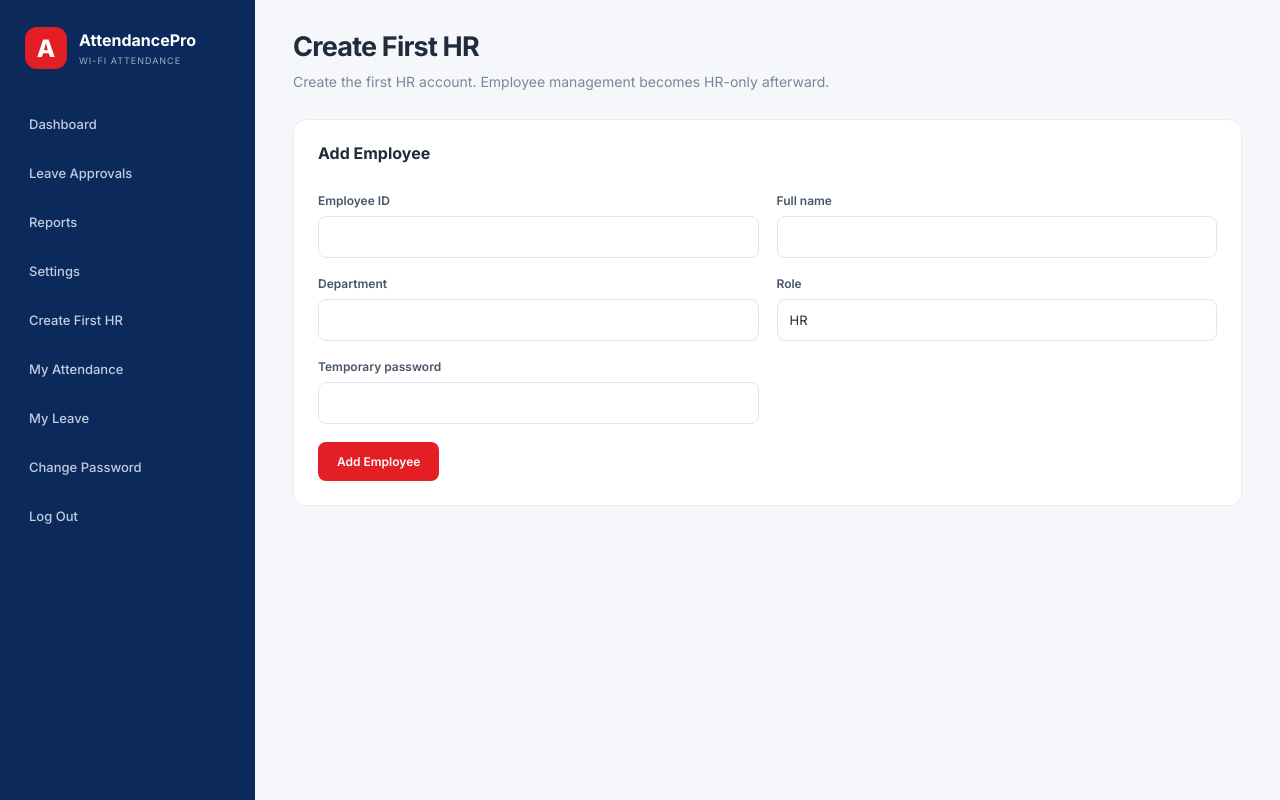
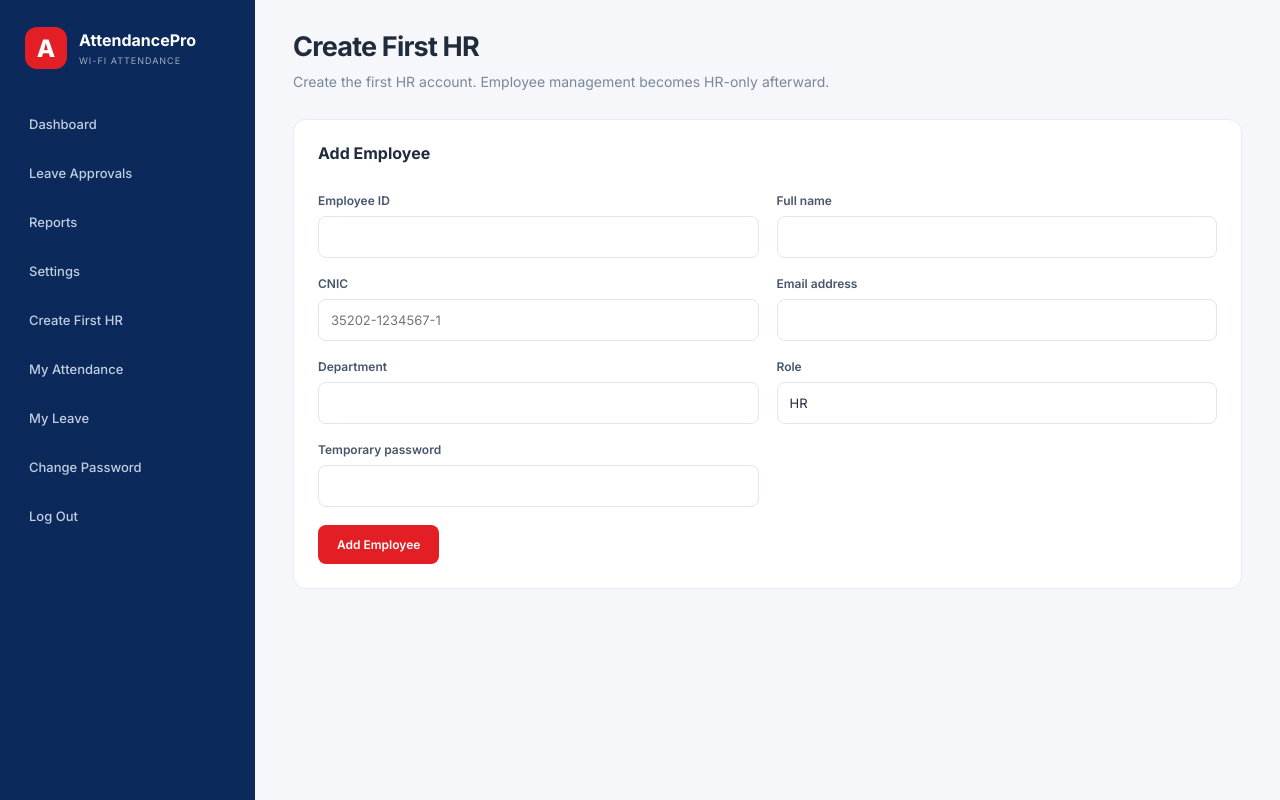
Before and after one commit to Ubaid-Khan0/attendance-by-wifi, a Flask app: page /hr/employees in a window 1280 px wide. Run offline with Flask 3, Linux system fonts and the light colour scheme; the visitor is signed in with stand-in values (Sample User, id 1); data that the repository does not hold is empty; some libraries are stand-ins or nearby versions.

Commit message:
Preserve removed employee records

```diff
--- a/app.py
+++ b/app.py
@@ -2,6 +2,7 @@ import csv
 import io
 import ipaddress
 import os
+import re
 import secrets
 import sqlite3
 from datetime import date, datetime, time, timedelta
@@ -66,6 +67,16 @@ def today_pk():
 
 def valid_password(value):
     return len(value) >= 8 and any(c.isalpha() for c in value) and any(c.isdigit() for c in value)
+
+
+def employee_contact_details(form):
+    cnic = re.sub(r"\D", "", form.get("cnic", ""))
+    email = form.get("email", "").strip().lower()
+    return cnic, email
+
+
+def valid_employee_contact(cnic, email):
+    return len(cnic) == 13 and cnic.isdigit() and re.fullmatch(r"[^@\s]+@[^@\s]+\.[^@\s]+", email)
 
 
 def selected_reason(form, field, choices):
@@ -601,6 +612,7 @@ def employees():
 @employee_management_required
 def add_employee():
     code, name, department, password, role = (request.form.get(k, "").strip() for k in ("employee_code", "full_name", "department", "password", "role"))
+    cnic, email = employee_contact_details(request.form)
     bootstrap_hr = session.get("role") == "admin"
     if bootstrap_hr:
         role = "hr"
@@ -608,13 +620,15 @@ def add_employee():
         flash("Select a valid employee role.", "error"); return redirect(url_for("employees"))
     if not code or not name or not valid_password(password):
         flash("Code, name, and a valid password are required.", "error"); return redirect(url_for("employees"))
+    if not valid_employee_contact(cnic, email):
+        flash("Enter a valid 13-digit CNIC and email address.", "error"); return redirect(url_for("employees"))
     connection = get_connection()
     try:
-        connection.execute("INSERT INTO employees(employee_code,full_name,department,password_hash,must_change_password,role) VALUES(?,?,?,?,1,?)", (code, name, department or None, generate_password_hash(password), role))
+        connection.execute("INSERT INTO employees(employee_code,full_name,department,cnic,email,password_hash,must_change_password,role) VALUES(?,?,?,?,?,?,1,?)", (code, name, department or None, cnic, email, generate_password_hash(password), role))
         connection.commit(); flash("Employee added.", "success")
         if bootstrap_hr:
             return redirect(url_for("admin_dashboard"))
-    except sqlite3.IntegrityError: flash("That employee code already exists.", "error")
+    except sqlite3.IntegrityError: flash("That employee ID, CNIC, or email already exists, including in removed employee records.", "error")
     finally: connection.close()
     return redirect(url_for("employees"))
 
@@ -635,21 +649,29 @@ def edit_employee(employee_id):
         if request.method == "POST":
             name = request.form.get("full_name", "").strip()
             department = request.form.get("department", "").strip()
+            cnic, email = employee_contact_details(request.form)
             role = request.form.get("role", "").strip()
             active = 1 if request.form.get("is_active") else 0
             if not name:
                 flash("Full name is required.", "error")
+            elif not valid_employee_contact(cnic, email):
+                flash("Enter a valid 13-digit CNIC and email address.", "error")
             elif role not in {"employee", "intern", "manager", "hr"}:
                 flash("Select a valid employee role.", "error")
             elif employee_id == session["user_id"] and (role != "hr" or not active):
                 flash("You cannot remove your own HR access or deactivate your account.", "error")
             else:
                 deactivated = None if active else now_pk().isoformat(sep=" ", timespec="seconds")
-                connection.execute("""
-                    UPDATE employees SET full_name=?, department=?, role=?, is_active=?, deactivated_at=?
-                    WHERE id=?
-                """, (name, department or None, role, active, deactivated, employee_id))
-                connection.commit()
+                try:
+                    connection.execute("""
+                        UPDATE employees SET full_name=?, department=?, cnic=?, email=?, role=?, is_active=?, deactivated_at=?
+                        WHERE id=?
+                    """, (name, department or None, cnic, email, role, active, deactivated, employee_id))
+                    connection.commit()
+                except sqlite3.IntegrityError:
+                    connection.rollback()
+                    flash("That CNIC or email already belongs to another employee.", "error")
+                    return render_template("edit_employee.html", employee=employee)
                 if employee_id == session["user_id"]:
                     session["employee_name"] = name
                 flash("Employee details updated.", "success")
@@ -671,7 +693,8 @@ def toggle_employee(employee_id):
             if not employee: abort(404)
             active = 0 if employee["is_active"] else 1
             deactivated = now_pk().isoformat(sep=" ", timespec="seconds") if not active else None
-            connection.execute("UPDATE employees SET is_active=?, deactivated_at=? WHERE id=?", (active, deactivated, employee_id)); connection.commit(); flash("Employee status updated.", "success")
+            connection.execute("UPDATE employees SET is_active=?, deactivated_at=? WHERE id=?", (active, deactivated, employee_id)); connection.commit()
+            flash("Employee restored." if active else "Employee removed. Their ID and records have been permanently reserved.", "success")
     finally: connection.close()
     return redirect(url_for("employees"))
 
--- a/database.py
+++ b/database.py
@@ -38,9 +38,11 @@ def create_tables():
             "is_active INTEGER NOT NULL DEFAULT 1",
             "must_change_password INTEGER NOT NULL DEFAULT 0",
             "failed_login_attempts INTEGER NOT NULL DEFAULT 0", "locked_until TEXT",
-            "deactivated_at TEXT",
+            "deactivated_at TEXT", "cnic TEXT", "email TEXT",
         ):
             _add_column(connection, "employees", definition)
+        connection.execute("CREATE UNIQUE INDEX IF NOT EXISTS idx_employees_cnic ON employees(cnic) WHERE cnic IS NOT NULL")
+        connection.execute("CREATE UNIQUE INDEX IF NOT EXISTS idx_employees_email ON employees(LOWER(email)) WHERE email IS NOT NULL")
 
         connection.execute("""
             CREATE TABLE IF NOT EXISTS attendance (
--- a/templates/edit_employee.html
+++ b/templates/edit_employee.html
@@ -1,13 +1,15 @@
 {% extends 'base.html' %}
 {% block title %}Edit Employee{% endblock %}
 {% block content %}
-<header class="topbar"><div><h1>Edit Employee</h1><p class="subtitle">Employee ID cannot be changed.</p></div></header>
+<header class="topbar"><div><h1>Edit Employee</h1><p class="subtitle">Employee ID cannot be changed or reused.</p></div></header>
 <section class="content-card">
     <div class="section-header"><h2>{{ employee.full_name }}</h2></div>
     <form method="post" class="employee-form">
         <input type="hidden" name="csrf_token" value="{{ csrf_token() }}">
         <div class="form-field"><label>Employee ID</label><input value="{{ employee.employee_code }}" disabled></div>
         <div class="form-field"><label>Full name</label><input name="full_name" value="{{ employee.full_name }}" required></div>
+        <div class="form-field"><label>CNIC</label><input name="cnic" value="{{ employee.cnic or '' }}" inputmode="numeric" minlength="13" maxlength="15" required></div>
+        <div class="form-field"><label>Email address</label><input type="email" name="email" value="{{ employee.email or '' }}" required></div>
         <div class="form-field"><label>Department</label><input name="department" value="{{ employee.department or '' }}"></div>
         <div class="form-field"><label>Role</label><select name="role" required><option value="employee" {% if employee.role == 'employee' %}selected{% endif %}>Employee</option><option value="intern" {% if employee.role == 'intern' %}selected{% endif %}>Intern</option><option value="manager" {% if employee.role == 'manager' %}selected{% endif %}>Manager</option><option value="hr" {% if employee.role == 'hr' %}selected{% endif %}>HR</option></select></div>
         <label class="checkbox-field"><input type="checkbox" name="is_active" {% if employee.is_active %}checked{% endif %}> Active account</label>
--- a/templates/employees.html
+++ b/templates/employees.html
@@ -1,21 +1,23 @@
 {% extends 'base.html' %}
 {% block title %}Employees{% endblock %}
 {% block content %}
-<header class="topbar"><div><h1>{{ 'Create First HR' if bootstrap_hr else 'Employees' }}</h1><p class="subtitle">{{ 'Create the first HR account. Employee management becomes HR-only afterward.' if bootstrap_hr else 'Add employees, assign roles, and maintain staff details.' }}</p></div></header>
+<header class="topbar"><div><h1>{{ 'Create First HR' if bootstrap_hr else 'Employees' }}</h1><p class="subtitle">{{ 'Create the first HR account. Employee management becomes HR-only afterward.' if bootstrap_hr else 'Add employees, assign roles, and maintain permanent staff records.' }}</p></div></header>
 <section class="content-card">
     <div class="section-header"><h2>Add Employee</h2></div>
     <form method="post" action="{{ url_for('add_employee') }}" class="employee-form">
         <input type="hidden" name="csrf_token" value="{{ csrf_token() }}">
         <div class="form-field"><label>Employee ID</label><input name="employee_code" required></div>
         <div class="form-field"><label>Full name</label><input name="full_name" required></div>
+        <div class="form-field"><label>CNIC</label><input name="cnic" inputmode="numeric" minlength="13" maxlength="15" placeholder="35202-1234567-1" required></div>
+        <div class="form-field"><label>Email address</label><input type="email" name="email" required></div>
         <div class="form-field"><label>Department</label><input name="department"></div>
         <div class="form-field"><label>Role</label>{% if bootstrap_hr %}<input type="hidden" name="role" value="hr"><input value="HR" disabled>{% else %}<select name="role" required><option value="employee">Employee</option><option value="intern">Intern</option><option value="manager">Manager</option><option value="hr">HR</option></select>{% endif %}</div>
         <div class="form-field"><label>Temporary password</label><input type="password" name="password" required></div>
         <button class="primary-button">Add Employee</button>
     </form>
 </section>
-{% if not bootstrap_hr %}<section class="content-card"><div class="table-wrapper"><table><thead><tr><th>Employee</th><th>Department</th><th>Role</th><th>Status</th><th>Actions</th></tr></thead><tbody>
-{% for e in employees %}<tr><td>{{ e.full_name }}<small>{{ e.employee_code }}</small></td><td>{{ e.department or '—' }}</td><td>{{ e.role|title }}</td><td>{{ 'Active' if e.is_active else 'Inactive' }}</td><td><a class="secondary-button" href="{{ url_for('edit_employee', employee_id=e.id) }}">Edit</a><details><summary>More</summary><form method="post" action="{{ url_for('reset_password',employee_id=e.id) }}" class="inline-form"><input type="hidden" name="csrf_token" value="{{ csrf_token() }}"><input type="password" name="password" placeholder="New temporary password" required><input type="password" name="admin_password" placeholder="Your HR password" required><button class="secondary-button">Reset Password</button></form>{% if e.id != session.user_id %}<form method="post" action="{{ url_for('toggle_employee',employee_id=e.id) }}" class="inline-form"><input type="hidden" name="csrf_token" value="{{ csrf_token() }}"><input type="password" name="admin_password" placeholder="Your HR password" required><button class="secondary-button">{{ 'Deactivate' if e.is_active else 'Reactivate' }}</button></form>{% endif %}</details></td></tr>
-{% else %}<tr><td colspan="5">No employees found.</td></tr>{% endfor %}
+{% if not bootstrap_hr %}<section class="content-card"><div class="section-header"><p>Removed employees remain permanently stored, and their employee IDs cannot be reused.</p></div><div class="table-wrapper"><table><thead><tr><th>Employee</th><th>CNIC / Email</th><th>Department</th><th>Role</th><th>Status</th><th>Actions</th></tr></thead><tbody>
+{% for e in employees %}<tr><td>{{ e.full_name }}<small>{{ e.employee_code }}</small></td><td>{{ e.cnic or '—' }}<small>{{ e.email or 'No email' }}</small></td><td>{{ e.department or '—' }}</td><td>{{ e.role|title }}</td><td>{{ 'Active' if e.is_active else 'Removed' }}</td><td><a class="secondary-button" href="{{ url_for('edit_employee', employee_id=e.id) }}">Edit</a><details><summary>More</summary>{% if e.is_active %}<form method="post" action="{{ url_for('reset_password',employee_id=e.id) }}" class="inline-form"><input type="hidden" name="csrf_token" value="{{ csrf_token() }}"><input type="password" name="password" placeholder="New temporary password" required><input type="password" name="admin_password" placeholder="Your HR password" required><button class="secondary-button">Reset Password</button></form>{% endif %}{% if e.id != session.user_id %}<form method="post" action="{{ url_for('toggle_employee',employee_id=e.id) }}" class="inline-form" onsubmit="return confirm('{{ 'Remove this employee? Their ID and records will remain permanently stored.' if e.is_active else 'Restore this employee account?' }}')"><input type="hidden" name="csrf_token" value="{{ csrf_token() }}"><input type="password" name="admin_password" placeholder="Your HR password" required><button class="secondary-button">{{ 'Remove Employee' if e.is_active else 'Restore Employee' }}</button></form>{% endif %}</details></td></tr>
+{% else %}<tr><td colspan="6">No employees found.</td></tr>{% endfor %}
 </tbody></table></div></section>{% endif %}
 {% endblock %}
```
Also changed, not shown: test_app.py (+34 -0 lines).
